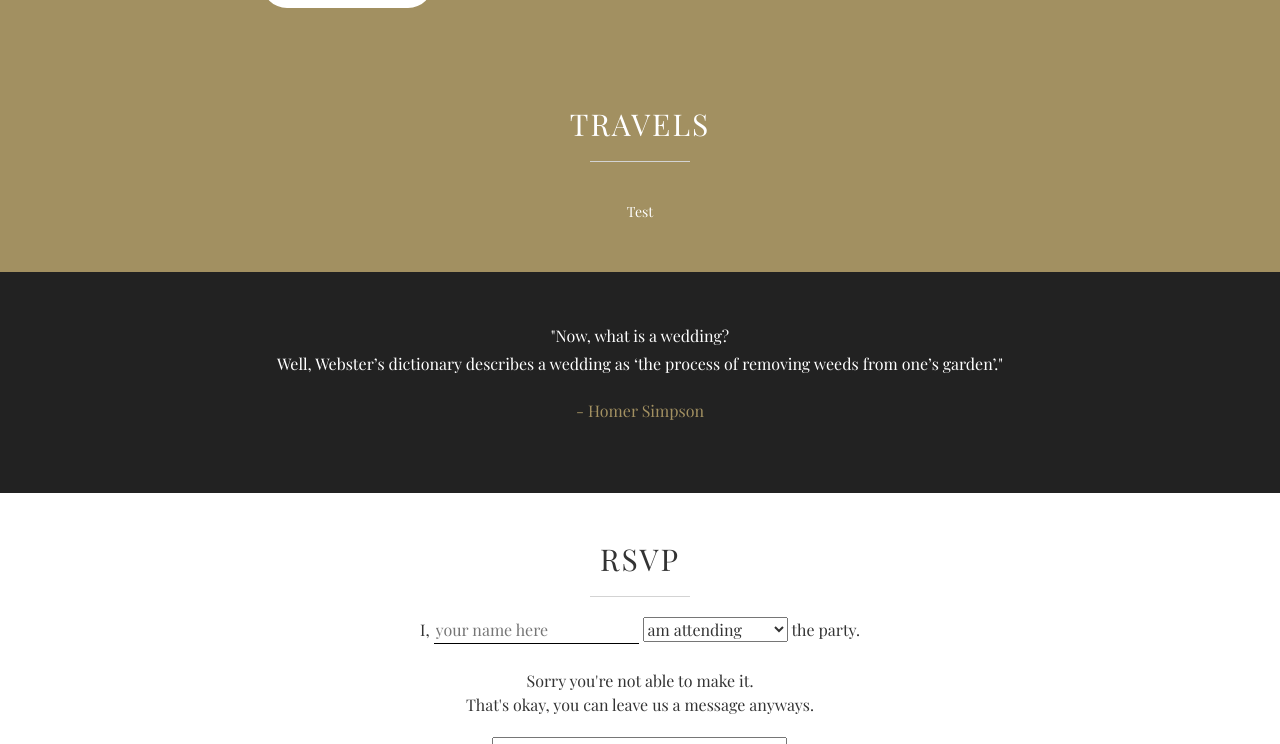
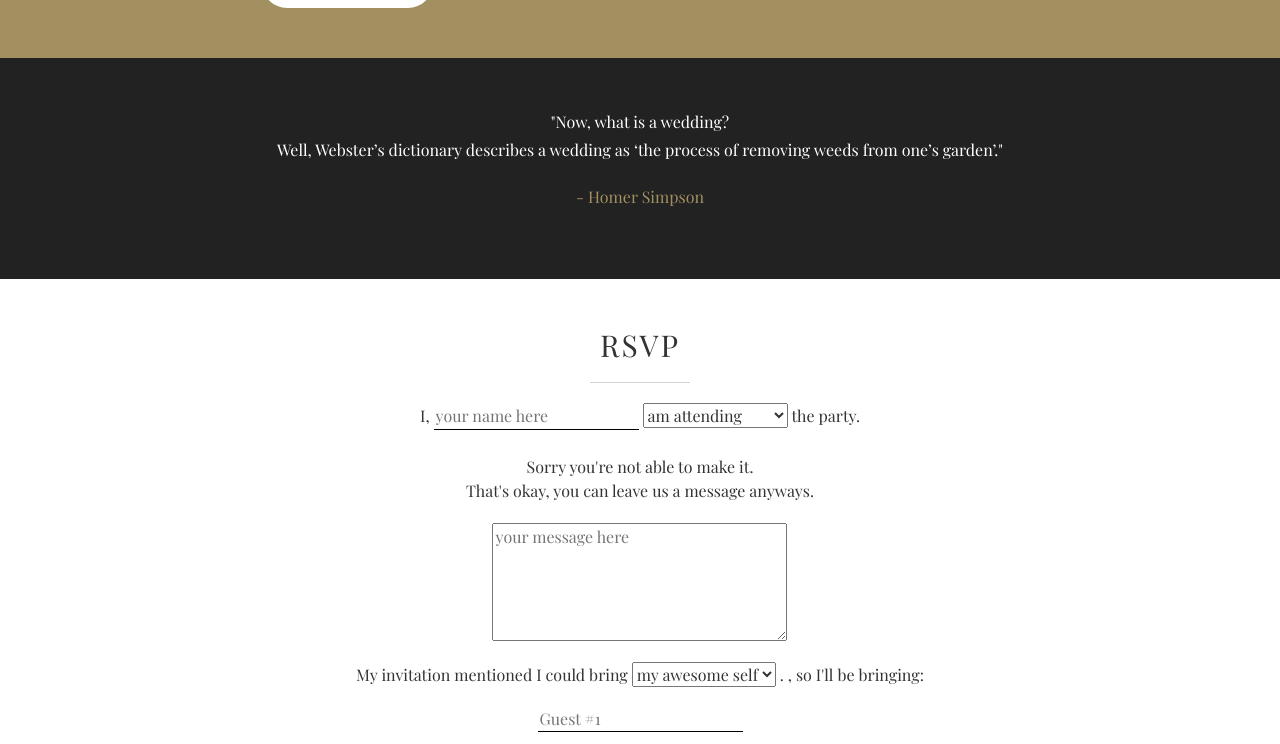
Before and after one commit to notbleh/wed-website, a Jekyll site: the page built from live.html, in a window 1280 px wide and 900 px high, scrolled down 3802 px, cut to the strip 156-900 px from the top of the window. Built offline with Jekyll 4.4.1, drawn with Linux system fonts in a browser that asks for light colours.

Commit message:
Update front.html

```diff
--- a/_layouts/front.html
+++ b/_layouts/front.html
@@ -9,7 +9,6 @@
   {% include story-time.html %}
   {% include gallery.html %}
   {% include festivities.html %}
-  {% include travels.html %}
   {% include quotes.html %}
   {% include rsvp.html %}
   {% include footer.html %}
```
